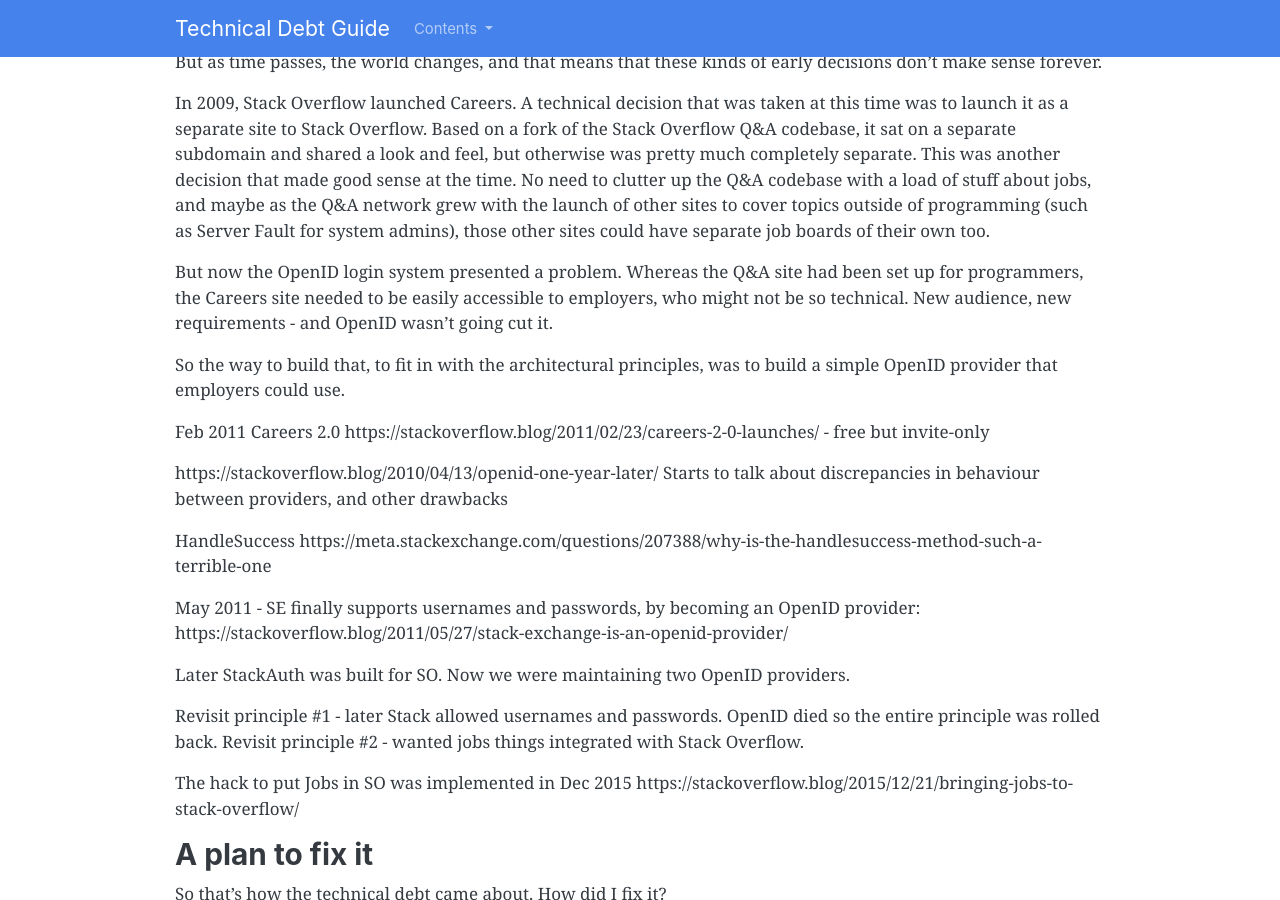
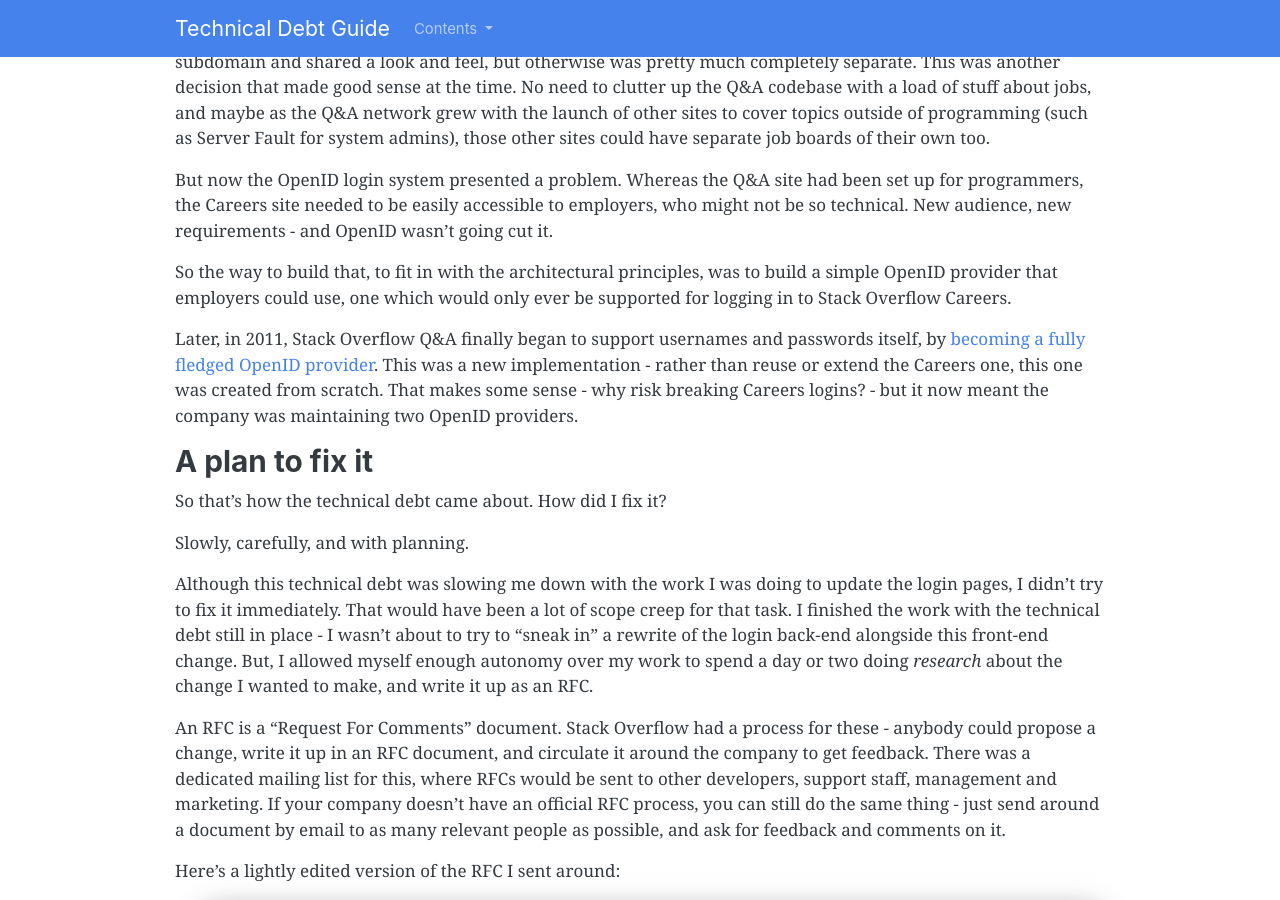
Before and after one commit to alexwarren/techdebtguide, a Jekyll site: the page built from articles/case-study-stack-overflow.md, in a window 1280 px wide and 900 px high, scrolled down 3263 px. Built offline with Jekyll 4.4.1, drawn with Linux system fonts in a browser that asks for light colours; some of the changed text lies outside the part shown.

Commit message:
Update case-study-stack-overflow.md

```diff
--- a/articles/case-study-stack-overflow.md
+++ b/articles/case-study-stack-overflow.md
@@ -51,25 +48,9 @@ In 2009, Stack Overflow launched Careers. A technical decision that was taken at
 
 But now the OpenID login system presented a problem. Whereas the Q&A site had been set up for programmers, the Careers site needed to be easily accessible to employers, who might not be so technical. New audience, new requirements - and OpenID wasn’t going cut it.
 
-So the way to build that, to fit in with the architectural principles, was to build a simple OpenID provider that employers could use.
+So the way to build that, to fit in with the architectural principles, was to build a simple OpenID provider that employers could use, one which would only ever be supported for logging in to Stack Overflow Careers.
 
-Feb 2011 Careers 2.0 https://stackoverflow.blog/2011/02/23/careers-2-0-launches/ - free but invite-only
-
-https://stackoverflow.blog/2010/04/13/openid-one-year-later/
-Starts to talk about discrepancies in behaviour between providers, and other drawbacks
-
-HandleSuccess https://meta.stackexchange.com/questions/207388/why-is-the-handlesuccess-method-such-a-terrible-one
-
-May 2011 - SE finally supports usernames and passwords, by becoming an OpenID provider:
-https://stackoverflow.blog/2011/05/27/stack-exchange-is-an-openid-provider/
-
-Later StackAuth was built for SO. Now we were maintaining two OpenID providers.
-
-Revisit principle #1 - later Stack allowed usernames and passwords. OpenID died so the entire principle was rolled back.
-Revisit principle #2 - wanted jobs things integrated with Stack Overflow.
-
-The hack to put Jobs in SO was implemented in Dec 2015 https://stackoverflow.blog/2015/12/21/bringing-jobs-to-stack-overflow/
-<!-- TODO: I have some slides on this -->
+Later, in 2011, Stack Overflow Q&A finally began to support usernames and passwords itself, by [becoming a fully fledged OpenID provider](https://stackoverflow.blog/2011/05/27/stack-exchange-is-an-openid-provider/). This was a new implementation - rather than reuse or extend the Careers one, this one was created from scratch. That makes some sense - why risk breaking Careers logins? - but it now meant the company was maintaining two OpenID providers.
 
 ### A plan to fix it
 
```
Also changed, not shown: other parts of articles/case-study-stack-overflow.md (+0 -3 lines).
